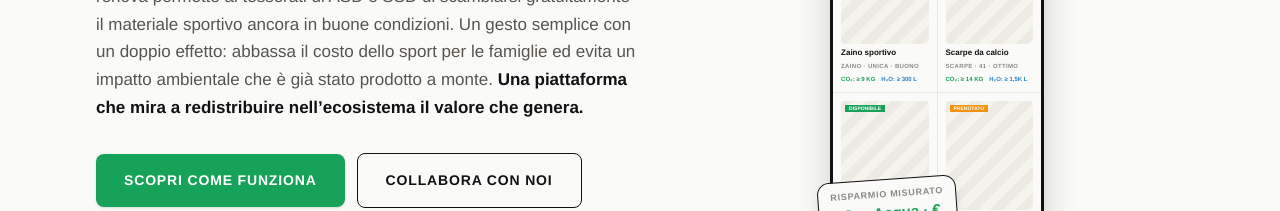
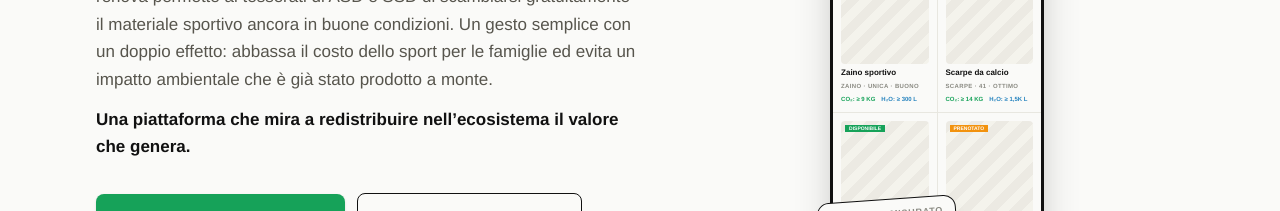
Before and after one commit to riccardocorazza02-dev/renova, a React (Vite) app: page / in a window 1280 px wide. Shown: the part 375-586 px from the top of the page. Built offline with nearby package versions, Linux system fonts and the light colour scheme; no server answers.

Commit message:
Sito: la chiusa dell'hero va a capo su una riga propria
Co-Authored-By: Claude Opus 5 <noreply@anthropic.com>

```diff
--- a/src/pages/Landing.tsx
+++ b/src/pages/Landing.tsx
@@ -64,8 +64,8 @@ function Hero() {
             renova permette ai tesserati di ASD e SSD di scambiarsi gratuitamente il materiale
             sportivo ancora in buone condizioni. Un gesto semplice con un doppio effetto: abbassa
             il costo dello sport per le famiglie ed evita un impatto ambientale che è già stato
-            prodotto a monte.{' '}
-            <span className="font-semibold text-ink">
+            prodotto a monte.
+            <span className="mt-3 block font-semibold text-ink">
               Una piattaforma che mira a redistribuire nell’ecosistema il valore che genera.
             </span>
           </p>
```
Also changed, not shown: 1 other file (tests, documents, lock files or other folders).
